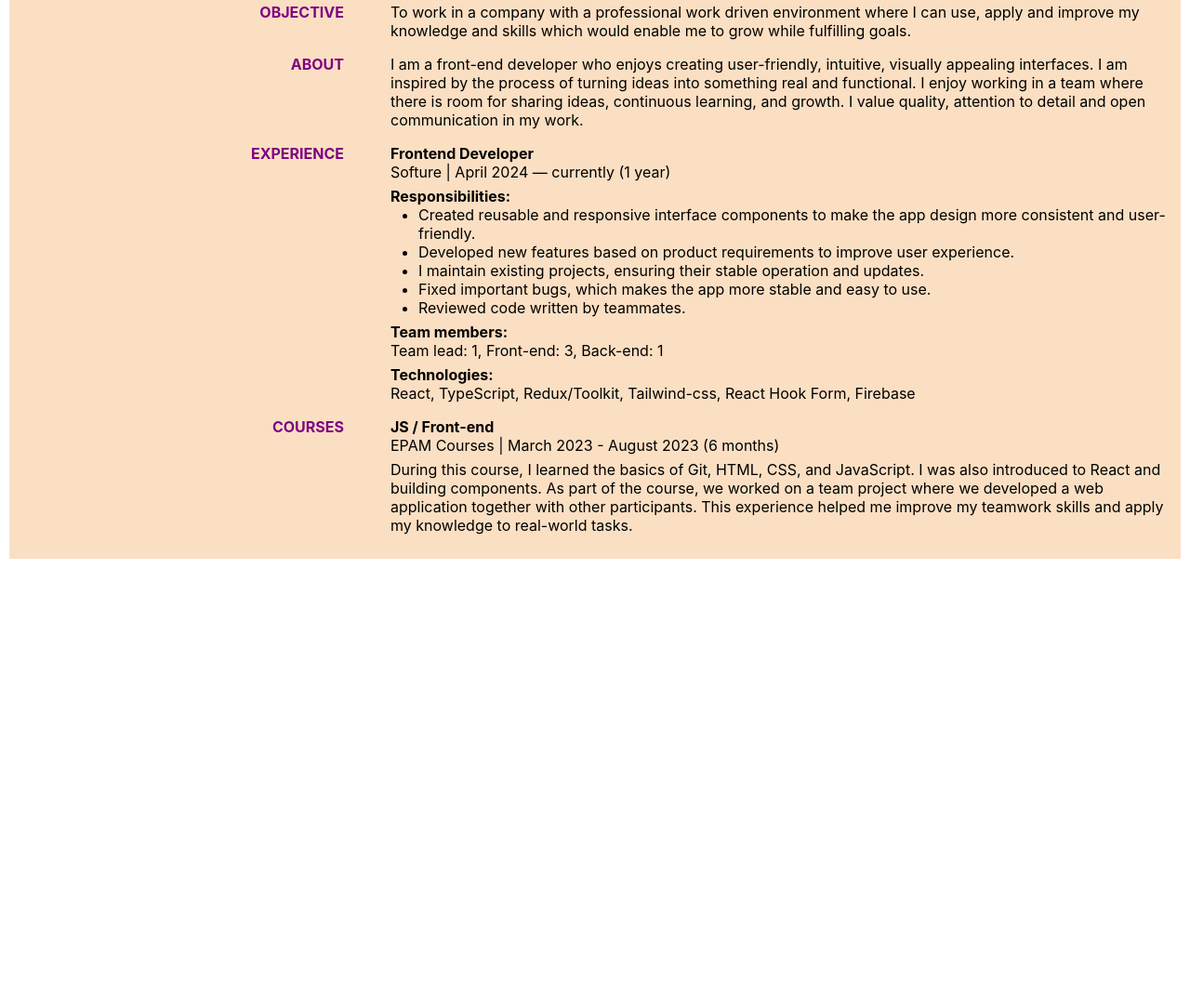
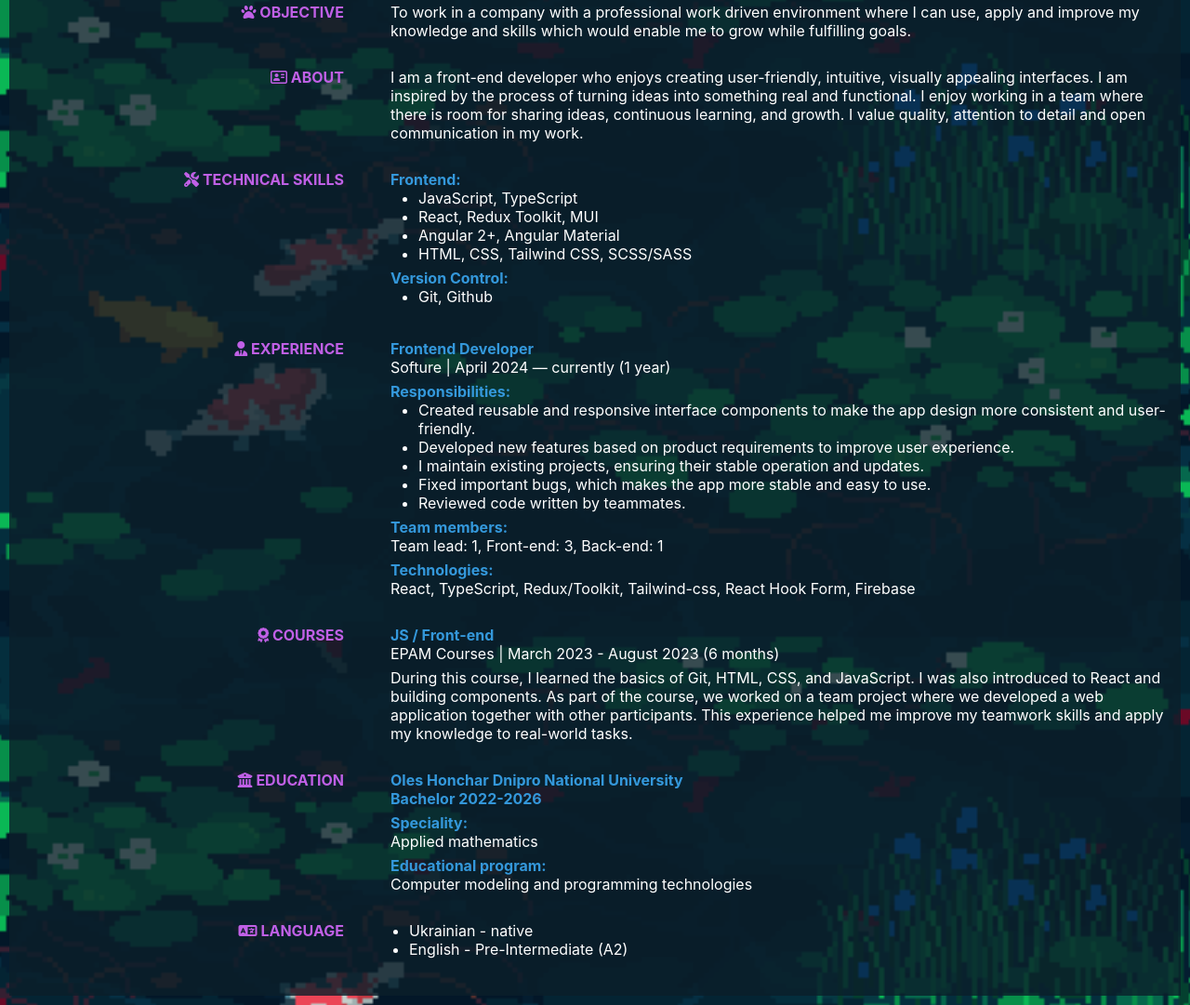
Before and after one commit to YaroslavOkrema/Resume, a website: page index.html in a window 1280 px wide. Shown: the part 115-1196 px from the top of the page at 93% size. Before the commit the page ends 800 px from the top, so only its background shows below. Drawn offline with Linux system fonts and the light colour scheme.

Commit message:
feat: final main info and redesign

```diff
--- a/index.html
+++ b/index.html
@@ -52,31 +52,71 @@
     </header>
     <main>
       <div class="row">
-        <div class="col-left"><strong>OBJECTIVE</strong></div>
+        <div class="col-left">
+          <strong>
+            <i class="fa-solid fa-paw"></i>
+            OBJECTIVE
+          </strong>
+        </div>
         <div class="col-right">
-          To work in a company with a professional work driven environment where
-          I can use, apply and improve my knowledge and skills which would
-          enable me to grow while fulfilling goals.
+          <p class="text">
+            To work in a company with a professional work driven environment
+            where I can use, apply and improve my knowledge and skills which
+            would enable me to grow while fulfilling goals.
+          </p>
         </div>
       </div>
       <div class="row">
-        <div class="col-left"><strong>ABOUT</strong></div>
+        <div class="col-left">
+          <strong>
+            <i class="fa-regular fa-address-card"></i>
+            ABOUT
+          </strong>
+        </div>
         <div class="col-right">
-          I am a front-end developer who enjoys creating user-friendly,
-          intuitive, visually appealing interfaces. I am inspired by the process
-          of turning ideas into something real and functional. I enjoy working
-          in a team where there is room for sharing ideas, continuous learning,
-          and growth. I value quality, attention to detail and open
-          communication in my work.
+          <p class="text">
+            I am a front-end developer who enjoys creating user-friendly,
+            intuitive, visually appealing interfaces. I am inspired by the
+            process of turning ideas into something real and functional. I enjoy
+            working in a team where there is room for sharing ideas, continuous
+            learning, and growth. I value quality, attention to detail and open
+            communication in my work.
+          </p>
         </div>
       </div>
       <div class="row">
-        <div class="col-left"><strong>EXPERIENCE</strong></div>
+        <div class="col-left">
+          <strong>
+            <i class="fa-solid fa-screwdriver-wrench"></i>
+            TECHNICAL SKILLS
+          </strong>
+        </div>
         <div class="col-right">
-          <p><b>Frontend Developer</b></p>
-          <p class="subtitle">Softure | April 2024 — currently (1 year)</p>
-          <p class="exp-response"><b>Responsibilities:</b></p>
-          <ul>
+          <p><b class="title">Frontend:</b></p>
+          <ul class="list-skills">
+            <li>JavaScript, TypeScript</li>
+            <li>React, Redux Toolkit, MUI</li>
+            <li>Angular 2+, Angular Material</li>
+            <li>HTML, CSS, Tailwind CSS, SCSS/SASS</li>
+          </ul>
+          <p><b class="title">Version Control:</b></p>
+          <ul class="list-skills">
+            <li>Git, Github</li>
+          </ul>
+        </div>
+      </div>
+      <div class="row">
+        <div class="col-left">
+          <strong>
+            <i class="fa-solid fa-user-tie"></i>
+            EXPERIENCE
+          </strong>
+        </div>
+        <div class="col-right">
+          <p><b class="title">Frontend Developer</b></p>
+          <p class="subtitle text">Softure | April 2024 — currently (1 year)</p>
+          <p><b class="title">Responsibilities:</b></p>
+          <ul class="list-response">
             <li>
               Created reusable and responsive interface components to make the
               app design more consistent and user-friendly.
@@ -95,23 +135,28 @@
             </li>
             <li>Reviewed code written by teammates.</li>
           </ul>
-          <p><b>Team members:</b></p>
-          <p class="subtitle">Team lead: 1, Front-end: 3, Back-end: 1</p>
-          <p><b>Technologies:</b></p>
-          <p>
+          <p><b class="title">Team members:</b></p>
+          <p class="subtitle text">Team lead: 1, Front-end: 3, Back-end: 1</p>
+          <p><b class="title">Technologies:</b></p>
+          <p class="text">
             React, TypeScript, Redux/Toolkit, Tailwind-css, React Hook Form,
             Firebase
           </p>
         </div>
       </div>
       <div class="row">
-        <div class="col-left"><strong>COURSES</strong></div>
+        <div class="col-left">
+          <strong>
+            <i class="fas fa-award"></i>
+            COURSES
+          </strong>
+        </div>
         <div class="col-right">
-          <p><b>JS / Front-end</b></p>
-          <p class="subtitle">
+          <p><b class="title">JS / Front-end</b></p>
+          <p class="subtitle text">
             EPAM Courses | March 2023 - August 2023 (6 months)
           </p>
-          <p>
+          <p class="text">
             During this course, I learned the basics of Git, HTML, CSS, and
             JavaScript. I was also introduced to React and building components.
             As part of the course, we worked on a team project where we
@@ -121,6 +166,36 @@
           </p>
         </div>
       </div>
+      <div class="row">
+        <div class="col-left">
+          <strong>
+            <i class="fas fa-university"></i>
+            EDUCATION
+          </strong>
+        </div>
+        <div class="col-right">
+          <p><b class="title">Oles Honchar Dnipro National University</b></p>
+          <p class="subtitle"><b class="title">Bachelor 2022-2026</b></p>
+          <p><b class="title">Speciality:</b></p>
+          <p class="subtitle text">Applied mathematics</p>
+          <p><b class="title">Educational program:</b></p>
+          <p class="text">Computer modeling and programming technologies</p>
+        </div>
+      </div>
+      <div class="row">
+        <div class="col-left">
+          <strong>
+            <i class="fa-solid fa-language"></i>
+            LANGUAGE
+          </strong>
+        </div>
+        <div class="col-right">
+          <ul class="list-lang">
+            <li>Ukrainian - native</li>
+            <li>English - Pre-Intermediate (A2)</li>
+          </ul>
+        </div>
+      </div>
     </main>
   </body>
 </html>
--- a/style.css
+++ b/style.css
@@ -8,7 +8,7 @@ body {
   font-family:
     -apple-system, BlinkMacSystemFont, 'Segoe UI', Roboto, 'Helvetica Neue',
     Arial, sans-serif;
-  background: url('img/gif.gif') no-repeat center center fixed;
+  background: url('img/bg.gif') no-repeat center center fixed;
   background-size: cover;
 }
 
@@ -17,13 +17,14 @@ body {
 header {
   padding: 10px;
   margin: 10px 10px 10px 10px;
-  background-color: rgba(250, 215, 181, 0.8);
+  background-color: rgba(11, 30, 42, 0.8);
   display: flex;
   justify-content: space-evenly;
 }
 
 .name {
   font-size: 28px;
+  color: #3498db;
 }
 
 .link {
@@ -32,8 +33,12 @@ header {
   color: #1a73e8;
 }
 
+.link:hover {
+  text-decoration: underline;
+}
+
 .icon {
-  color: black;
+  color: #c060e6;
 }
 
 .second-block,
@@ -41,6 +46,7 @@ header {
   display: flex;
   flex-direction: column;
   gap: 2px;
+  color: #ffffff;
 }
 
 /*Main block*/
@@ -49,17 +55,17 @@ main {
   height: 100%;
   padding: 10px;
   margin: 10px 10px 10px 10px;
-  background-color: rgba(250, 215, 181, 0.8);
+  background-color: rgba(11, 30, 42, 0.8);
 }
 
 .row {
   display: flex;
-  margin-bottom: 16px;
+  margin-bottom: 30px;
 }
 
 .col-left {
   width: 350px;
-  color: purple;
+  color: #c060e6;
   text-align: end;
   margin-right: 50px;
 }
@@ -72,7 +78,27 @@ main {
   margin-bottom: 6px;
 }
 
-ul {
+.list-skills {
   margin-left: 30px;
   margin-bottom: 6px;
+  color: #ffffff;
 }
+
+.list-response {
+  margin-left: 30px;
+  margin-bottom: 6px;
+  color: #ffffff;
+}
+
+.list-lang {
+  margin-left: 20px;
+  color: #ffffff;
+}
+
+.title {
+  color: #3498db;
+}
+
+.text {
+  color: #ffffff;
+}
```
Also changed, not shown: img/bg.gif (added).
